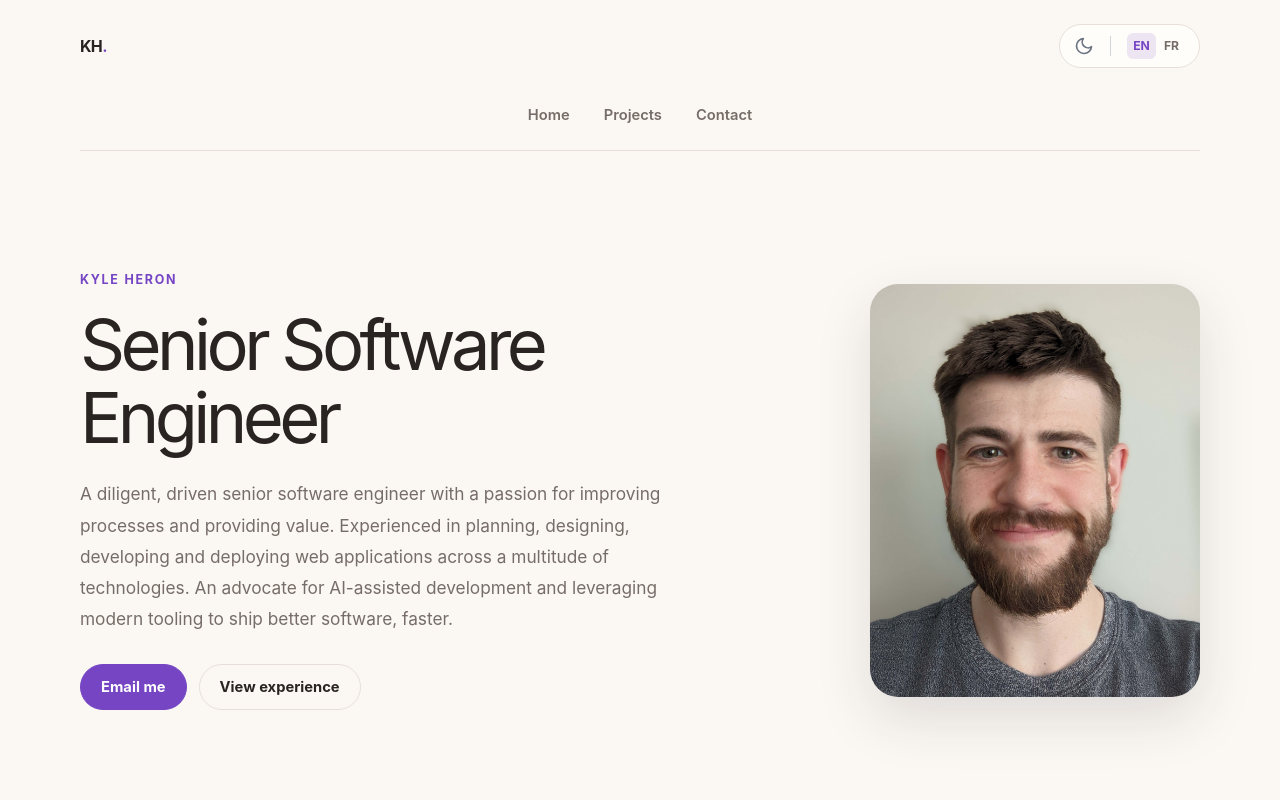
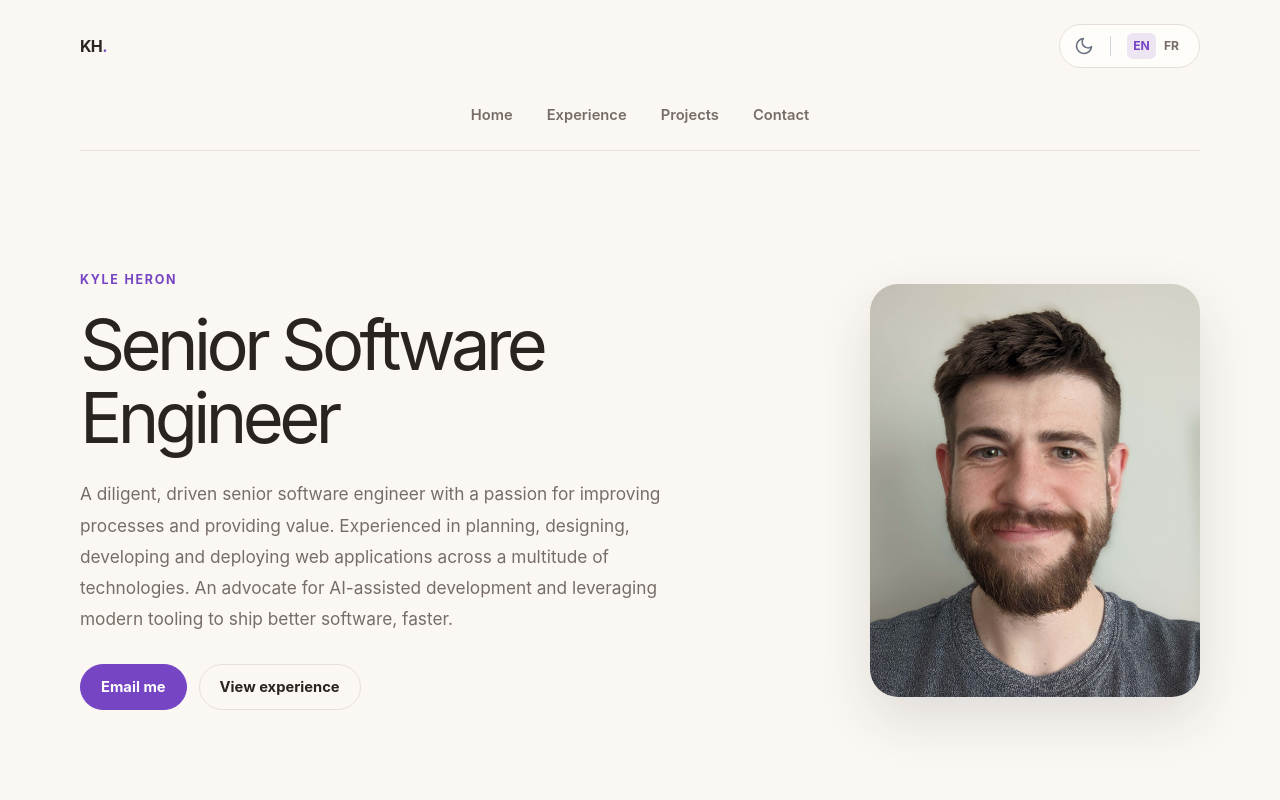
Before and after one commit to kyher/kyher.github.io, a React (Vite) app: page / in a window 1280 px wide. Shown: the top 800 px of the page. Built offline with nearby package versions, Linux system fonts and the light colour scheme.

Commit message:
Fix review concerns

```diff
--- a/src/App.tsx
+++ b/src/App.tsx
@@ -4,6 +4,7 @@ import ProjectTile from "./components/ProjectTile";
 import ThemeToggle from "./components/ThemeToggle";
 import { useTranslation } from "react-i18next";
 import LanguageSelect from "./components/LanguageSelect";
+import { languageLocales, resolveLanguage } from "./helpers/language";
 
 const skills = [
   "TypeScript", "PHP", "React", "Vue", "Next.js", "Inertia.js", "Laravel",
@@ -45,7 +46,7 @@ function App() {
     document.documentElement.classList.contains("dark"),
   );
   const { t, i18n } = useTranslation();
-  const locale = i18n.resolvedLanguage === "fr" ? "fr-FR" : "en-GB";
+  const locale = languageLocales[resolveLanguage(i18n.resolvedLanguage)];
 
   useEffect(() => {
     document.documentElement.classList.toggle("dark", isDark);
@@ -70,6 +71,7 @@ function App() {
 
       <nav className="main-nav" aria-label={t("nav.ariaLabel")}>
         <a href="#about">{t("nav.home")}</a>
+        <a href="#experience">{t("nav.experience")}</a>
         <a href="#projects">{t("nav.projects")}</a>
         <a href="#contact">{t("nav.contact")}</a>
       </nav>
--- a/src/components/LanguageSelect.tsx
+++ b/src/components/LanguageSelect.tsx
@@ -1,8 +1,9 @@
 import { useTranslation } from "react-i18next";
+import { resolveLanguage } from "../helpers/language";
 
 export default function LanguageSelect() {
   const { i18n, t } = useTranslation();
-  const language = i18n.resolvedLanguage === "fr" ? "fr" : "en";
+  const language = resolveLanguage(i18n.resolvedLanguage);
 
   return (
     <div className="language-switch" role="group" aria-label={t("language.select")}>
--- /dev/null
+++ b/src/helpers/language.ts
@@ -0,0 +1,5 @@
+export const languageLocales = { en: "en-GB", fr: "fr-FR" } as const;
+export type SupportedLanguage = keyof typeof languageLocales;
+
+export const resolveLanguage = (language?: string): SupportedLanguage =>
+  language === "fr" ? "fr" : "en";
--- a/src/locales/en.json
+++ b/src/locales/en.json
@@ -1,6 +1,7 @@
 {
   "nav": {
     "home": "Home",
+    "experience": "Experience",
     "contact": "Contact",
     "projects": "Projects",
     "ariaLabel": "Site sections"
--- a/src/locales/fr.json
+++ b/src/locales/fr.json
@@ -1,6 +1,7 @@
 {
   "nav": {
     "home": "Accueil",
+    "experience": "Expérience",
     "contact": "Contact",
     "projects": "Projets",
     "ariaLabel": "Sections du site"
```
